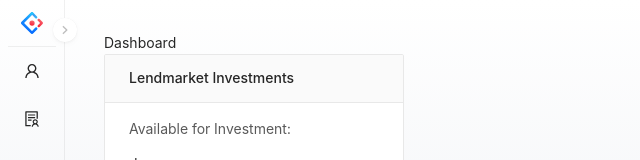
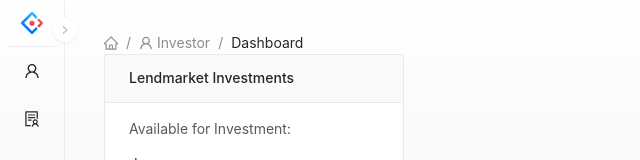
Before and after one commit to NyashaNziramasanga/lendmarket, a Next.js app: page /dashboard in a window 1280 px wide. Shown: the top 160 px of the page, without its empty margins (0-640 px from the left). Built offline with nearby package versions, Linux system fonts and the light colour scheme.

Commit message:
Added breadcrumb

```diff
--- a/pages/dashboard.tsx
+++ b/pages/dashboard.tsx
@@ -1,10 +1,22 @@
 import MainLayout from '../layouts/main';
-import { Card } from 'antd';
+import { Card, Breadcrumb } from 'antd';
+import { HomeOutlined, UserOutlined } from '@ant-design/icons';
 
 export default function Dashboard() {
   return (
     <MainLayout>
-      Dashboard
+      {/*TODO: Make breadcrumb dynamic */}
+      <Breadcrumb>
+        <Breadcrumb.Item href=''>
+          <HomeOutlined />
+        </Breadcrumb.Item>
+        <Breadcrumb.Item href=''>
+          <UserOutlined />
+          <span>Investor</span>
+        </Breadcrumb.Item>
+        <Breadcrumb.Item>Dashboard</Breadcrumb.Item>
+      </Breadcrumb>
+
       <Card title='Lendmarket Investments' type='inner' style={{ width: 300 }}>
         <p>Available for Investment:</p>
         <h2>$10,000.00</h2>
```
